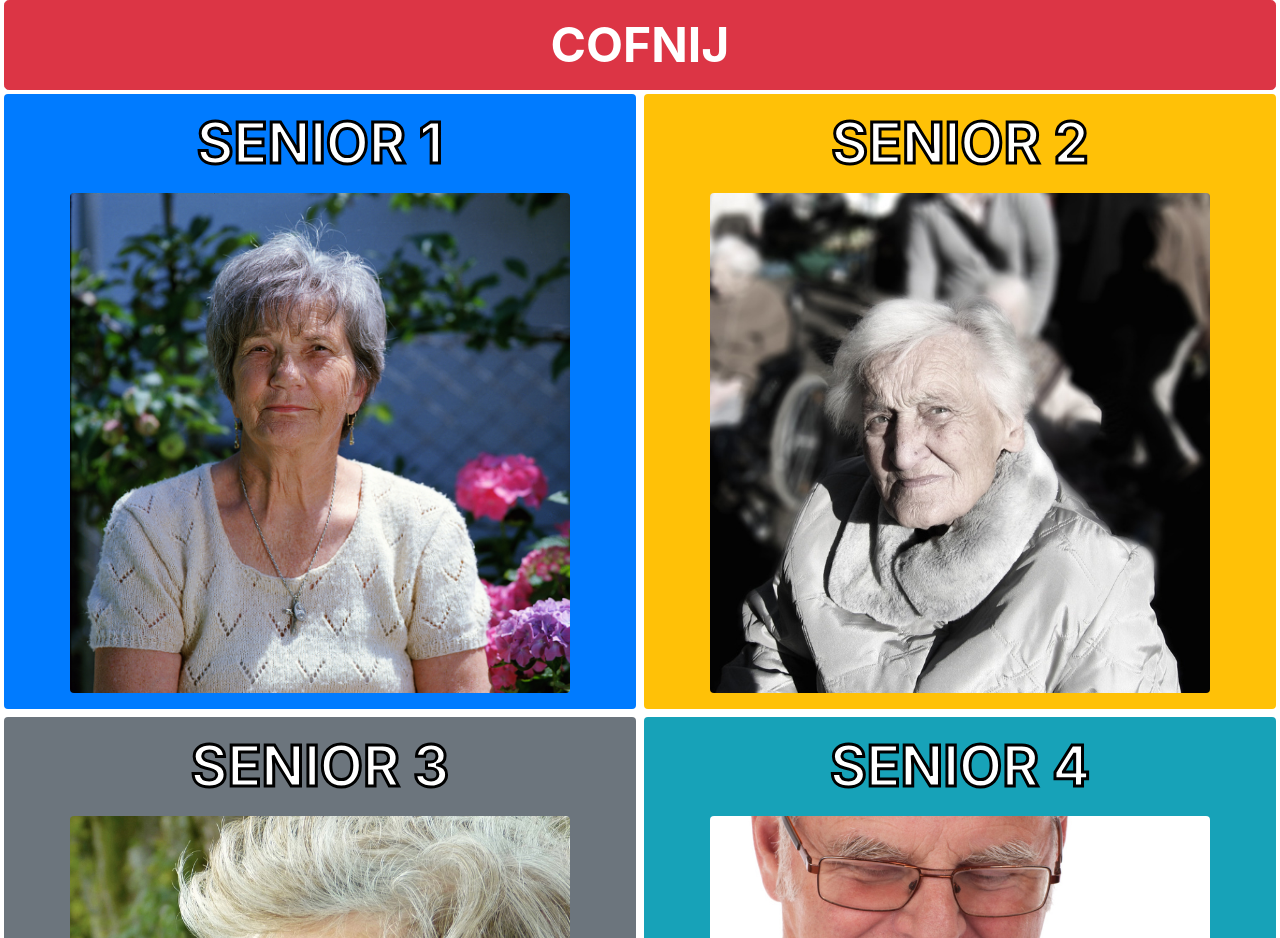
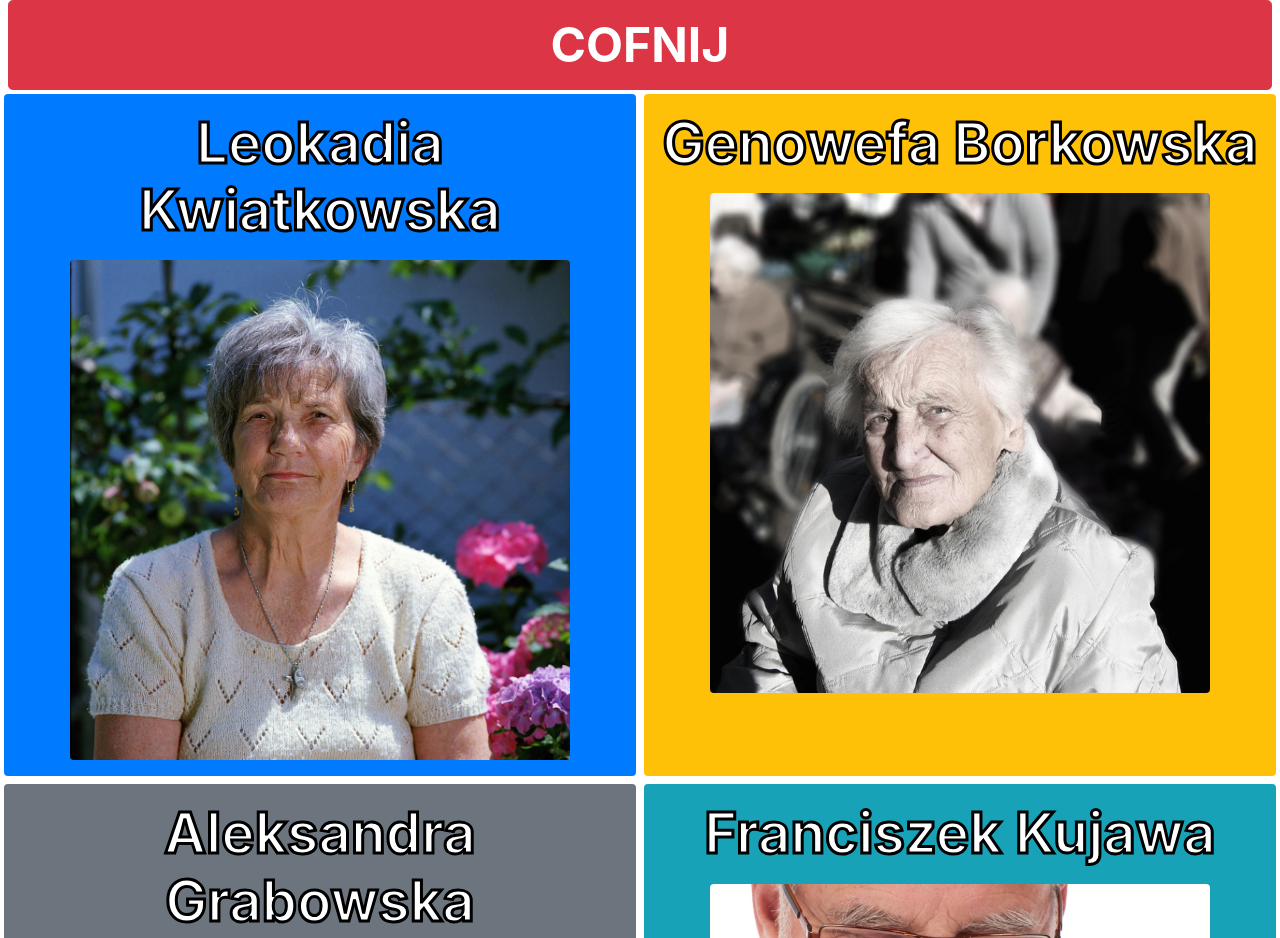
Before and after one commit to jQubz/wKontakcie, a plain HTML site: page public_html/spotkanie.html in a window 1280 px wide. Shown: the top 938 px of the page. Drawn offline with nearby package versions, Linux system fonts and the light colour scheme.

Commit message:
name change

```diff
--- a/public_html/spotkanie.html
+++ b/public_html/spotkanie.html
@@ -11,20 +11,20 @@
     <title>Hello, world!</title>
   </head>
   <body>
-        <div class="container-fluid m-0 px-1">
+        <div class="container-fluid m-0 px-2">
             <a href="kafelki.html" class="btn btn-danger btn-lg btn-block text-uppercase font-weight-bold" style="font-size: xxx-large">Cofnij</a>
         </div>
         <div class="container-fluid min-vh-100">
             <div class="row">
                 <div class="col-sm bg-primary rounded mx-1 my-1">
                     <div class="text-center">
-                        <h1 class="font-weight-bold my-3 display-4" style="color: white; -webkit-text-stroke-width: 3px; -webkit-text-stroke-color: black;">SENIOR 1</h1>
-                        <img src="senior%20foto/1.png" class="rounded img-fluid mb-3">
+                        <h1 class="font-weight-bold my-3 display-4" style="color: white; -webkit-text-stroke-width: 3px; -webkit-text-stroke-color: black;">Leokadia Kwiatkowska</h1>
+                        <img src="senior%20foto/1.png" class="rounded img-fluid mb-3" style="height: 10%;">
                     </div>
                 </div>
                 <div class="col-sm bg-warning rounded mx-1 my-1">
                     <div class="text-center">
-                        <h1 class="font-weight-bold my-3 display-4" style="color: white; -webkit-text-stroke-width: 3px; -webkit-text-stroke-color: black;">SENIOR 2</h1>
+                        <h1 class="font-weight-bold my-3 display-4" style="color: white; -webkit-text-stroke-width: 3px; -webkit-text-stroke-color: black;">Genowefa Borkowska</h1>
                         <img src="senior%20foto/2.png" class="rounded img-fluid mb-3">
                     </div>
                 </div>
@@ -32,13 +32,13 @@
             <div class="row">
                 <div class="col-sm bg-secondary rounded mx-1 my-1">
                     <div class="text-center">
-                        <h1 class="font-weight-bold my-3 display-4" style="color: white; -webkit-text-stroke-width: 3px; -webkit-text-stroke-color: black;">SENIOR 3</h1>
+                        <h1 class="font-weight-bold my-3 display-4" style="color: white; -webkit-text-stroke-width: 3px; -webkit-text-stroke-color: black;">Aleksandra Grabowska</h1>
                         <img src="senior%20foto/3.png" class="rounded img-fluid mb-3">
                     </div>
                 </div>
                 <div class="col-sm bg-info rounded mx-1 my-1">
                     <div class="text-center">
-                        <h1 class="font-weight-bold my-3 display-4" style="color: white; -webkit-text-stroke-width: 3px; -webkit-text-stroke-color: black;">SENIOR 4</h1>
+                        <h1 class="font-weight-bold my-3 display-4" style="color: white; -webkit-text-stroke-width: 3px; -webkit-text-stroke-color: black;">Franciszek Kujawa</h1>
                         <img src="senior%20foto/4.png" class="rounded img-fluid mb-3">
                     </div>
                 </div>
```
